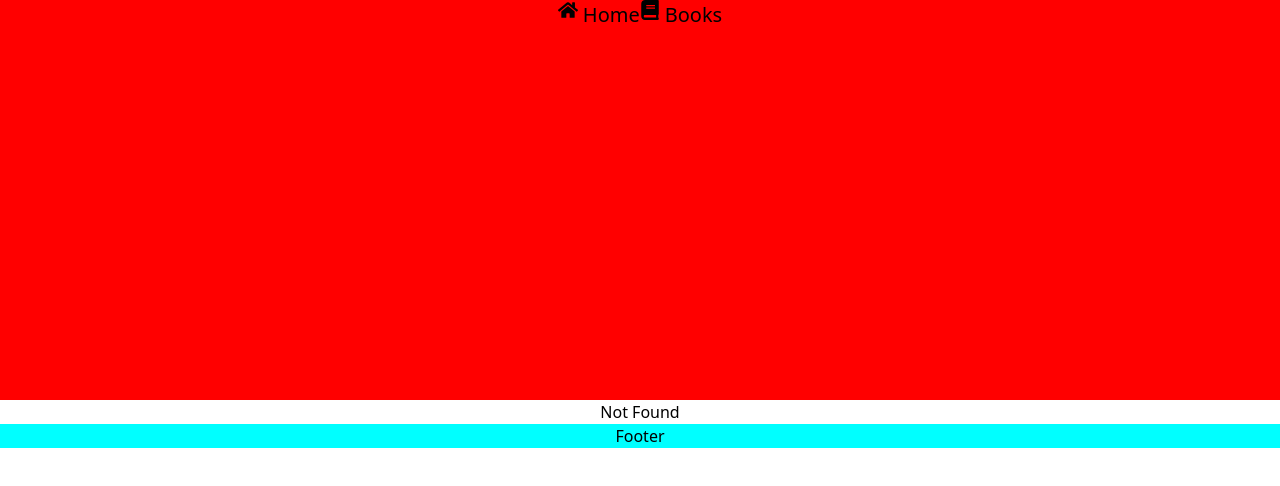
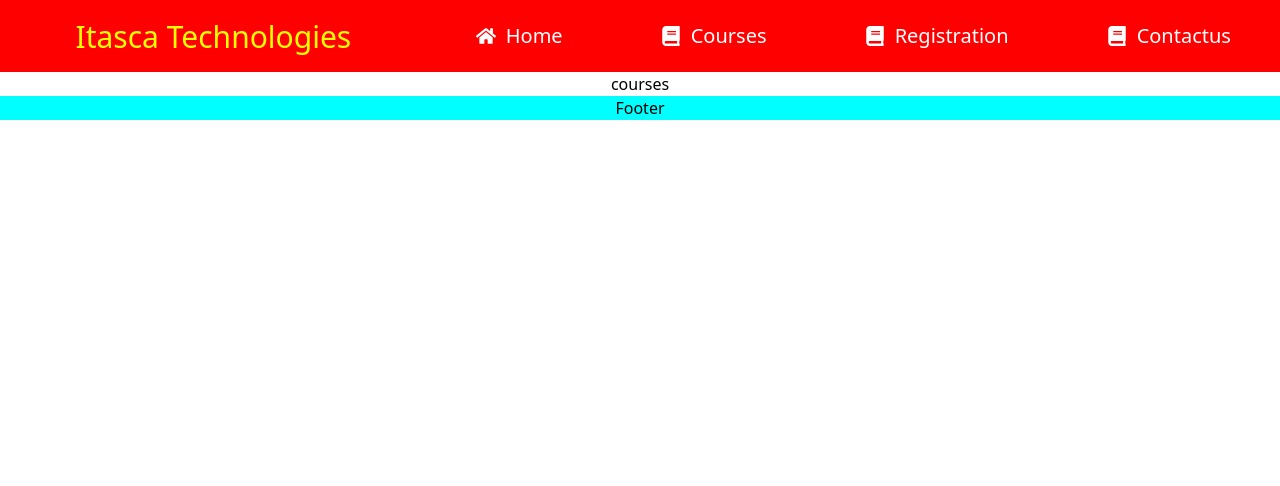
Before and after one commit to iiitrke/react-typescript, a React (Create React App) app: page /courses in a window 1280 px wide. Before the commit this address had no page. Shown: the top 486 px of the page. Built offline with nearby package versions, Linux system fonts and the light colour scheme.

Commit message:
Sticky Header and Navigation working

```diff
--- a/src/App.tsx
+++ b/src/App.tsx
@@ -1,4 +1,4 @@
-import React, { useState } from 'react';
+import React, { useEffect, useState } from 'react';
 import logo from './logo.svg';
 import './App.css';
 
@@ -18,22 +18,17 @@ import { LandingPageAsFC } from './pages/LandingPage';
 import { LoginPageLayoutFC } from './Layouts/LoginPageLayout';
 import { LoginPage } from './pages/LoginPage';
 import { AppContext , contextType, useAppContext} from './Context';
+import Courses from './pages/Courses';
+import CoursePageLayout from './Layouts/CoursePageLayout';
 
 
 function App() {
 const context = useAppContext();
  const [bpv, setBpv]=useState<contextType>({innerHeight: context.innerHeight, innerWidth: useAppContext()?.innerWidth});
-    function reportWindowSize():contextType{
-    var height= window.innerHeight;
-    var width =window.innerWidth;
-    const v={innerHeight: height, innerWidth:width}
-    setBpv(v);
-    return v;
+useEffect(() => {
+  setBpv({innerHeight: window.innerHeight, innerWidth: window.innerWidth})
+}, [window.innerWidth]);
 
- }
-
- window.onresize= reportWindowSize;
- // let bpv:contextType= {size: 'lg', name:'kkk'};
 
 
   return (
@@ -45,9 +40,14 @@ const context = useAppContext();
     <Routes>
     <Route path="/" element={<HomeLayoutAsFC />}>
         <Route index element={<HomePageAsFC /> } />
+        <Route  path='courses'  element={<Courses />}></Route>
         <Route  path='landing'  element={<LandingPageAsFC />}></Route>
         <Route path='book' element={<BookAsFC />} > </Route>
         <Route path='books' element={<BookListAsFC  />} > </Route>
+    </Route>
+    <Route path="/courses" element={<CoursePageLayout />}>
+        <Route index element={<Courses /> } />
+
     </Route>
 
     <Route path='/login' element={<LoginPageLayoutFC />} >
--- /dev/null
+++ b/src/Layouts/CoursePage.css
@@ -0,0 +1,3 @@
+.courses{
+background-color: red;
+}
--- /dev/null
+++ b/src/Layouts/CoursePageLayout.tsx
@@ -0,0 +1,40 @@
+
+import { Link, Outlet } from "react-router-dom";
+import { HeaderAsFC } from "../components/Header";
+import { NavbarAsFC } from "../components/Navbar";
+import { FooterAsFC } from "../components/Footer";
+import { useEffect } from "react";
+import './CoursePage.css';
+
+
+const CoursePageLayout : React.FC = ( ) =>{
+
+    useEffect(() =>{
+        const navbar = document.getElementById('navbar');
+        console.log(navbar);
+        navbar?.classList.add("courses");
+        return(()=>{
+            navbar?.classList.remove("courses")
+            console.log("Unmounted");
+        }
+            );
+    })
+
+    return (
+
+
+<div className="courses-layout">
+
+        <NavbarAsFC />
+
+        <div className="main">
+         <Outlet />
+        </div>
+        <FooterAsFC />
+        </div>
+
+
+    );
+}
+
+export default CoursePageLayout;
--- a/src/components/DesktopTopMenu.css
+++ b/src/components/DesktopTopMenu.css
@@ -1,3 +1,62 @@
+.navbar{
+  display: flex;
+  justify-content: space-around;
+  align-items: center;
+  transition: 1s ease-in-out;
+  /* background-color: blue; */
+
+  /* position: -webkit-sticky; */
+}
+
+.is-sticky{
+  position: fixed;
+  background-color: green;
+
+  /* width: 100%; */
+}
+
+.logo{
+
+  font-size: 30px;
+  flex: 1;
+  color: yellow;
+}
+
+
+
+.items{
+  flex: 2;
+
+  display: flex;
+  justify-content: space-around;
+  align-items: center;
+  font-size: 20px;
+  color: white;
+}
+
+.item {
+  display: flex;
+  justify-content: space-around;
+  align-items: center;
+
+}
+.icon{
+  margin-right: 10px;
+}
+
+/* .navbar-items{
+  flex: 1 ;
+   display: flex;
+  justify-content: space-around;
+  align-items: center;
+}
+.navbar-item{
+  display: flex;
+  justify-content: space-around;
+  align-items: center;
+  font-size: 30px;
+} */
+
 /* ul#menuItems {
     background: none;
     height: 50px;
--- a/src/components/DesktopTopMenu.tsx
+++ b/src/components/DesktopTopMenu.tsx
@@ -1,37 +1,61 @@
 import { Link } from "react-router-dom";
-import './DesktopTopMenu.css';
-import {FaHome, FaBook} from 'react-icons/fa';
+import "./DesktopTopMenu.css";
+import { FaHome, FaBook } from "react-icons/fa";
 import { useAppContext } from "../Context";
+import { useEffect } from "react";
 
 const DesktopTopMen = () => {
+  const width: number = useAppContext().innerWidth;
+  function isSticky() {
+    const navbar = document.getElementById("navbar");
+    if (window.scrollY >= 40) {
+      navbar?.classList.add( "is-sticky");
+    } else {
+      navbar?.classList.remove("is-sticky");
+    }
+  }
 
-const width:number =useAppContext().innerWidth;
+  useEffect(() => {
+    // console.log("In Use Effect");
+    window.addEventListener("scroll", isSticky);
+    return () => {
+      // console.log("In Use Effect Return ");
+      window.removeEventListener("scroll", isSticky);
+    };
+  }, []);
 
-if(width >= 700)
-{
+  if (width >= 700) {
     return (
       <>
-
-      <div >
-        <ul id="menuItems">
-          <li>
-
-            <Link to="/"> <div className="icon-archive"><FaHome /></div> <div className="text">Home</div> </Link>
+        <nav className="navbar  container" id="navbar" >
+          <h1 className="logo">Itasca Technologies</h1>
+          <ul className="items">
+            <li className="item">
+              <FaHome className="icon"/>
+              <Link to="/">Home</Link>
             </li>
-          <li>
-            {" "}
-            <Link to="/books" >  <div className="icon-archive"><FaBook /></div> <div className="text">Books</div>  </Link>
+            <li className="item">
+              <FaBook className="icon" />
+              <Link to="/courses">Courses</Link>
             </li>
+            <li className="item">
+              <FaBook className="icon" />
+              <Link to="/books">Registration</Link>
+            </li>
+            <li className="item">
+              <FaBook className="icon" />
+              <Link to="/books">Contactus</Link>
+            </li>
+            {/* <li className="item">
+              <FaBook className="icon" />
+              <Link to="/books">Books</Link>
+            </li> */}
           </ul>
-      </div>
-
+        </nav>
       </>
     );
   } else {
-  return (
-    <>
-    </>
-  );
+    return <></>;
   }
 };
 
--- a/src/components/Header.css
+++ b/src/components/Header.css
@@ -15,13 +15,7 @@
 }
 
 
-.is-sticky {
-    position: fixed;
-    top: 0;
-    background-color: green;
-    z-index: 9999;
-    /* width: 100%; */
-}
+
 
 .banner {
 
--- a/src/components/Header.tsx
+++ b/src/components/Header.tsx
@@ -6,33 +6,16 @@ import { log } from "console";
 import { NavbarAsFC } from "./Navbar";
 
 export const HeaderAsFC: React.FC = () => {
-  function isSticky() {
-    const navbar = document.getElementById("navbar");
-    if (window.scrollY >= 80) {
-      navbar?.classList.add("nav-bar", "is-sticky");
-    } else {
-        navbar?.classList.add("nav-bar");
-      navbar?.classList.remove("is-sticky");
-    }
-  }
 
-  useEffect(() => {
-    console.log("In Use Effect");
-    window.addEventListener("scroll", isSticky);
-    return () => {
-      console.log("In Use Effect Return ");
-      window.removeEventListener("scroll", isSticky);
-    };
-  }, []);
 
   return (
     <>
 
       <div id="header" className="header">
         <div className="banner">
-        <div id="navbar" className="navbar container">
+
             <NavbarAsFC />
-        </div>
+
         </div>
       </div>
     </>
--- a/src/components/Navbar.tsx
+++ b/src/components/Navbar.tsx
@@ -6,14 +6,9 @@ import MobileTopMenu from "./MobileTopMenu";
 export const NavbarAsFC : React.FC =() =>{
 
     return (
-
-
-
-      <div className="navigation"  >
-
-      <DesktopTopMen />
+ <>
+   <DesktopTopMen />
       <MobileTopMenu />
-
- </div>
+  </>
     )
 }
--- a/src/index.css
+++ b/src/index.css
@@ -1,3 +1,10 @@
 @tailwind base;
 @tailwind components;
 @tailwind utilities;
+
+
+*{
+    margin: 0;
+    padding: 0;
+    box-sizing: border-box;
+}
--- /dev/null
+++ b/src/pages/Courses.tsx
@@ -0,0 +1,10 @@
+
+
+const Courses:React.FC = ()=> {
+
+    return (
+        <p>courses</p>
+    )
+}
+
+export default Courses;
```
Lines whose indentation alone changed are shown as unchanged.
